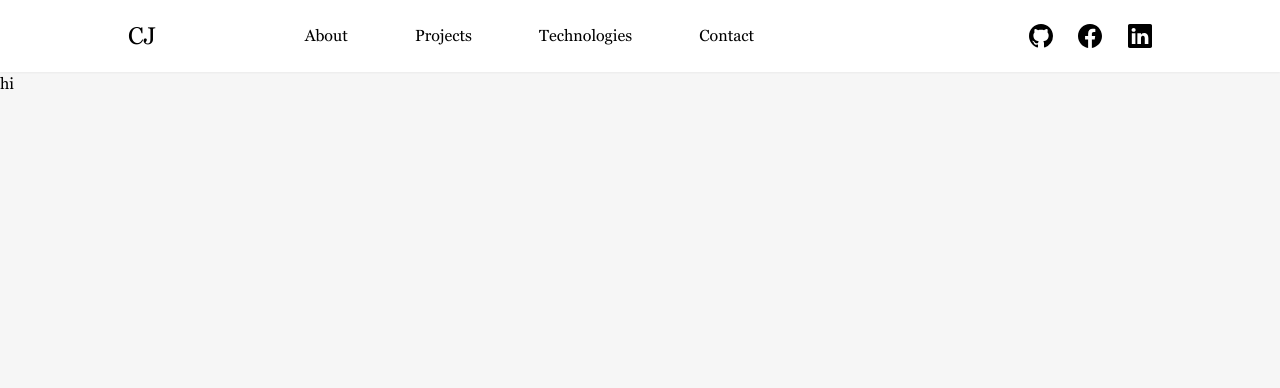
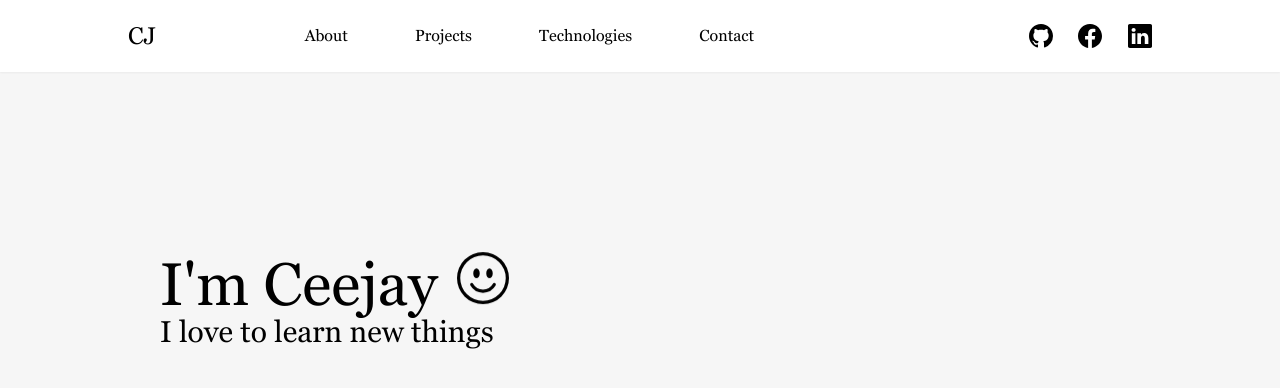
Before and after one commit to carlcapili/portfolio-app, a Next.js app: page / in a window 1280 px wide. Shown: the top 388 px of the page. Built offline with nearby package versions, Linux system fonts and the light colour scheme.

Commit message:
remodel hero section

```diff
--- a/app/components/Hero.js
+++ b/app/components/Hero.js
@@ -1,8 +1,19 @@
 import Image from 'next/image'
+import { BsEmojiSmile } from 'react-icons/bs'
 export default function Hero() {
   return (
-    <div>
-      <h1> hi</h1>
+    <div className='container mx-auto w-3/4 h-screen pt-25'>
+      <div className='my-[5vw]'>
+        <div className='my-[12vw] mx-auto md:justify-left justify-center'>
+          <div className='flex gap-x-5 md:justify-start text-center justify-center'>
+            <h1 className='md:text-6xl text-3xl'>I&#39;m Ceejay</h1>
+            <BsEmojiSmile className='animate-bounce' size={52} />
+          </div>
+          <div className='flex md:justify-start text-center justify-center'>
+            <h1 className='md:text-3xl text-xl'>I love to learn new things</h1>
+          </div>
+        </div>
+      </div>
     </div>
   )
 }
--- a/app/components/Navigation.js
+++ b/app/components/Navigation.js
@@ -15,7 +15,7 @@ export default function Navigation() {
   }
   return (
     <div>
-      <nav className='flex justify-between mx-auto items-center h-18 w-full relative z-1 bg-[#ffffff] shadow-xs'>
+      <nav className='nav flex justify-between mx-auto items-center h-18 w-full relative z-1 bg-[#ffffff] shadow-xs'>
         <div className='flex items-center'>
           <div className='px-[10vw] md:flex'>
             <span className='text-2xl'>CJ</span>
--- a/app/globals.css
+++ b/app/globals.css
@@ -3,3 +3,9 @@
 body {
   background-color: #f6f6f6;
 }
+
+.nav {
+  position: fixed;
+  top: 0;
+  z-index: 9999;
+}
--- a/app/page.js
+++ b/app/page.js
@@ -9,7 +9,7 @@ export default function Home() {
   return (
     <div className={Georgia.className}>
       <Navigation />
-      <Hero />
+      <Hero className='hero' />
     </div>
   )
 }
```
